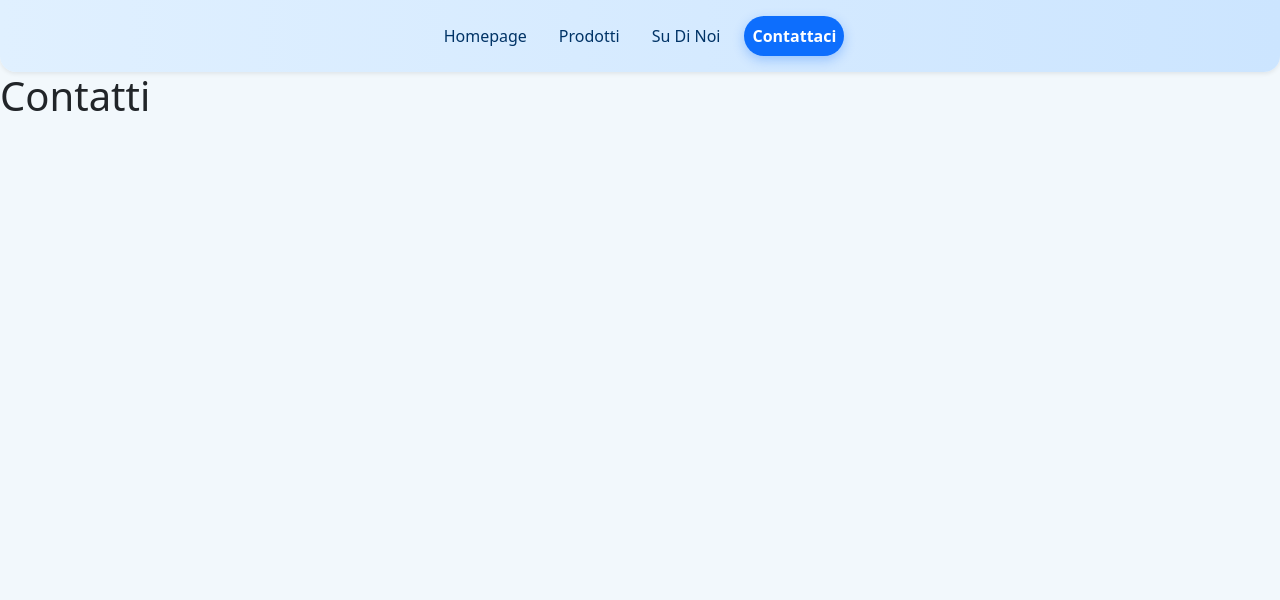
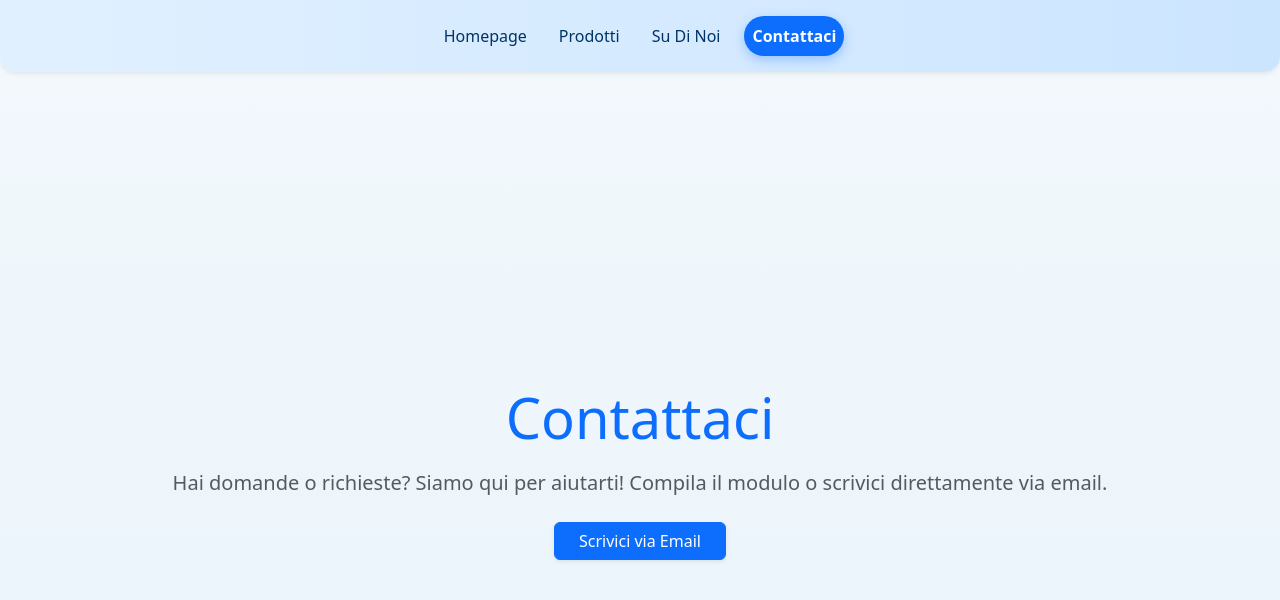
Before and after one commit to ErikaArci99/react-router, a React (Vite) app in the folder react-router/: page /contacts in a window 1280 px wide. Shown: the top 600 px of the page. Built offline with nearby package versions, Linux system fonts and the light colour scheme.

Commit message:
[UPD] stilizzata pagina contatti

```diff
--- a/react-router/src/App.css
+++ b/react-router/src/App.css
@@ -46,3 +46,11 @@ body {
   padding: 2rem;
   background: linear-gradient(to bottom, #f2f8fc, #e9f3fb);
 }
+
+/* contacts */
+
+.contacts-section {
+  min-height: 100vh;
+  padding: 2rem;
+  background: linear-gradient(to bottom, #f2f8fc, #e9f3fb);
+}
--- a/react-router/src/components/Contacts.jsx
+++ b/react-router/src/components/Contacts.jsx
@@ -5,7 +5,16 @@ const Contacts = () => {
     return (
         <>
             <NavBar />
-            <h1>Contatti</h1>
+            <section className="contacts-section d-flex flex-column align-items-center justify-content-center text-center">
+                <h1 className="display-4 text-primary mb-3">Contattaci</h1>
+                <p className="lead text-muted mb-4 px-3">
+                    Hai domande o richieste? Siamo qui per aiutarti!
+                    Compila il modulo o scrivici direttamente via email.
+                </p>
+                <a href="thunthunthun@savur.com" className="btn btn-primary shadow-sm px-4">
+                    Scrivici via Email
+                </a>
+            </section>
         </>
     )
 }
```
